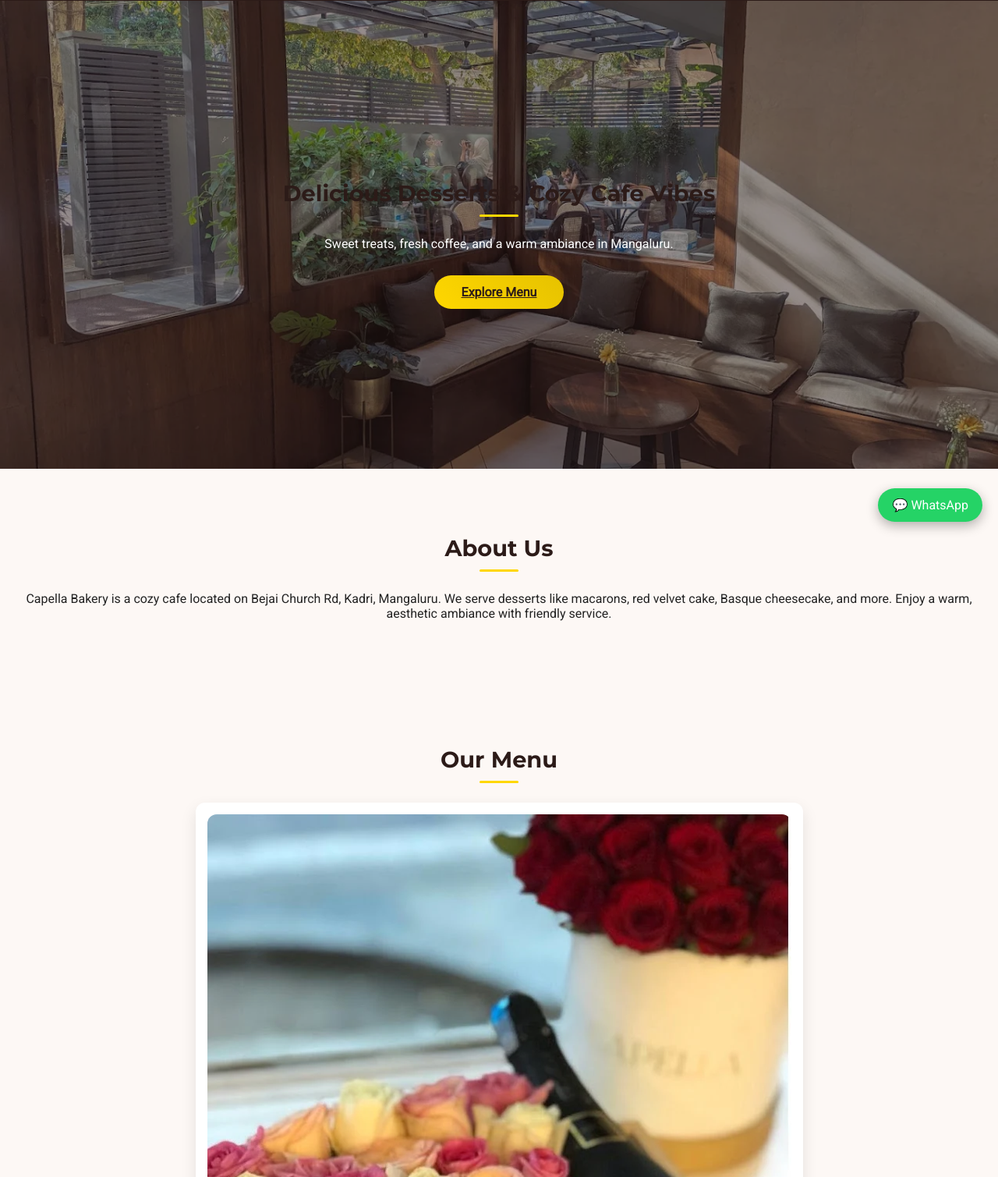
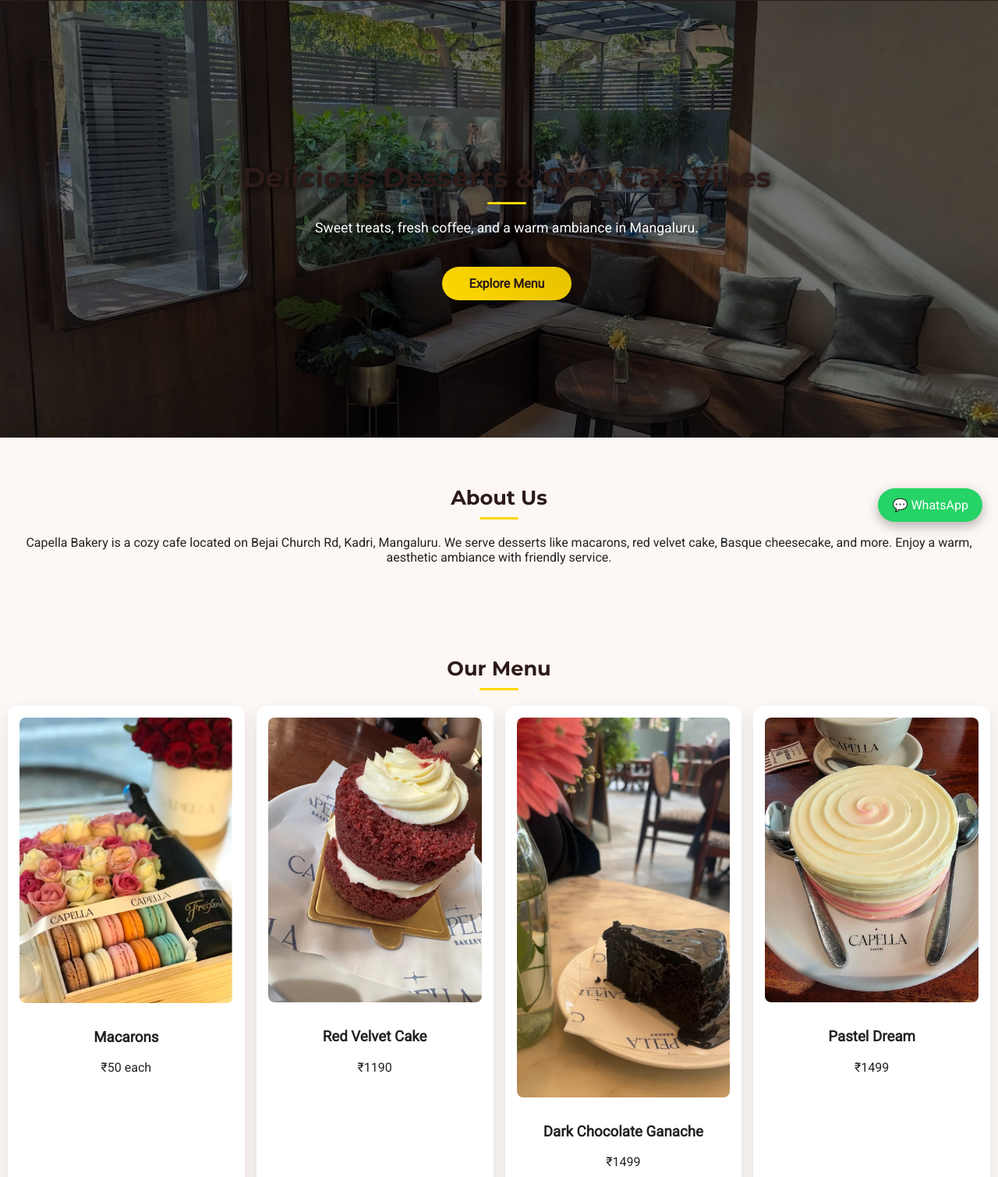
Before and after one commit to salesgrowthautomations-dotcom/capella-bakery-website, a plain HTML site: page index.html in a window 1280 px wide. Shown: the part 111-1620 px from the top of the page at 78% size. Drawn offline with Linux system fonts and the light colour scheme.

Commit message:
Update style.css

```diff
--- a/style.css
+++ b/style.css
@@ -6,33 +6,33 @@
 header nav a:hover{color:#ffd700;}
 
 /* Hero */
-.hero{background:url('images/hero.jpg') center/cover no-repeat;height:60vh;display:flex;align-items:center;justify-content:center;color:#fff;text-align:center;position:relative;}
-.hero::after{content:"";position:absolute;top:0;left:0;width:100%;height:100%;background:rgba(44,27,24,0.5);}
-.hero-content{position:relative;z-index:1;}
-.hero a{display:inline-block;margin-top:15px;padding:12px 35px;background:linear-gradient(45deg,#ffd700,#e6c200);color:#2c1b18;font-weight:bold;border-radius:30px;transition:0.3s;}
-.hero a:hover{transform:scale(1.05);}
+.hero{position:relative;width:100%;height:60vh;display:flex;align-items:center;justify-content:center;text-align:center;background:url('images/hero.jpg') center/cover no-repeat;}
+.hero-overlay{position:absolute;top:0;left:0;width:100%;height:100%;background:rgba(0,0,0,0.55);z-index:1;}
+.hero-content{position:relative;z-index:2;max-width:90%;color:#fff;}
+.hero-content h2{font-family:'Montserrat',sans-serif;font-size:2.2em;font-weight:700;text-shadow:2px 2px 10px rgba(0,0,0,0.8);margin-bottom:15px;}
+.hero-content p{font-family:'Roboto',sans-serif;font-size:1.1em;line-height:1.4;text-shadow:1px 1px 8px rgba(0,0,0,0.7);}
+.hero-content a{display:inline-block;margin-top:20px;padding:12px 35px;background:linear-gradient(45deg,#ffd700,#e6c200);color:#2c1b18;font-weight:bold;border-radius:30px;text-decoration:none;transition:transform 0.3s ease,box-shadow 0.3s ease;}
+.hero-content a:hover{transform:translateY(-3px) scale(1.05);box-shadow:0 8px 20px rgba(0,0,0,0.3);}
 
 /* Sections */
-section{padding:60px 20px;text-align:center;}
-section h2{font-family:'Montserrat',sans-serif;color:#2c1b18;font-size:1.8em;margin-bottom:25px;position:relative;}
+section{padding:40px 10px;text-align:center;}
+section h2{font-family:'Montserrat',sans-serif;color:#2c1b18;font-size:1.6em;margin-bottom:20px;position:relative;}
 section h2::after{content:"";display:block;width:50px;height:3px;background:#ffd700;margin:10px auto 0;border-radius:2px;}
 
 /* Cards */
-.cards{display:flex;flex-wrap:wrap;gap:20px;justify-content:center;}
-.card{background:#fff;border-radius:12px;box-shadow:0 8px 20px rgba(0,0,0,0.1);padding:15px;transition:0.3s;}
-.card img{width:100%;border-radius:8px;margin-bottom:10px;}
-.card:hover{transform:translateY(-8px);box-shadow:0 12px 25px rgba(0,0,0,0.2);}
-.cards img{border-radius:12px;transition:0.3s;}
-.cards img:hover{transform:scale(1.05);}
+.cards{display:flex;flex-wrap:wrap;gap:15px;justify-content:center;}
+.card{flex:1 1 250px;max-width:300px;background:#fff;border-radius:12px;box-shadow:0 8px 20px rgba(0,0,0,0.1);padding:15px;transition:0.3s;}
+.card img{width:100%;height:auto;border-radius:8px;margin-bottom:10px;}
+.card:hover{transform:translateY(-6px);box-shadow:0 12px 25px rgba(0,0,0,0.2);}
 
 /* Slider */
 .slider{max-width:700px;margin:20px auto;padding:15px;background:#fff;border-radius:12px;box-shadow:0 8px 20px rgba(0,0,0,0.1);}
-.slide{display:none;font-style:italic;font-size:1.05em;color:#2c1b18;padding:8px;}
+.slide{display:none;font-style:italic;font-size:1em;color:#2c1b18;padding:8px;}
 
 /* Form */
 form{max-width:500px;margin:20px auto;}
 form input, form textarea{width:100%;padding:12px;margin:8px 0;border:1px solid #ccc;border-radius:8px;}
-form button{padding:12px 35px;background:linear-gradient(45deg,#2c1b18,#43302b);color:#ffd700;border:none;border-radius:30px;font-weight:bold;cursor:pointer;}
+form button{padding:12px 30px;background:linear-gradient(45deg,#2c1b18,#43302b);color:#ffd700;border:none;border-radius:30px;font-weight:bold;cursor:pointer;transition:0.3s;}
 form button:hover{transform:scale(1.05);}
 
 /* Map */
@@ -42,5 +42,17 @@
 /* WhatsApp Button */
 .whatsapp{position:fixed;bottom:20px;right:20px;background:#25D366;color:#fff;padding:12px 18px;border-radius:50px;font-size:16px;text-decoration:none;box-shadow:0 5px 15px rgba(0,0,0,0.3);}
 
-/* Responsive */
-@media(max-width:768px){.cards{flex-direction:column;}}
+/* Responsive adjustments */
+@media(max-width:768px){
+  .hero{height:55vh;}
+  .hero-content h2{font-size:1.8em;}
+  .hero-content p{font-size:1em;}
+  .hero-content a{padding:10px 25px;font-size:0.95em;}
+}
+@media(max-width:480px){
+  .hero{height:50vh;}
+  .hero-content h2{font-size:1.5em;}
+  .hero-content p{font-size:0.9em;}
+  .hero-content a{padding:8px 20px;font-size:0.9em;}
+  .cards{flex-direction:column;gap:10px;}
+}
```
